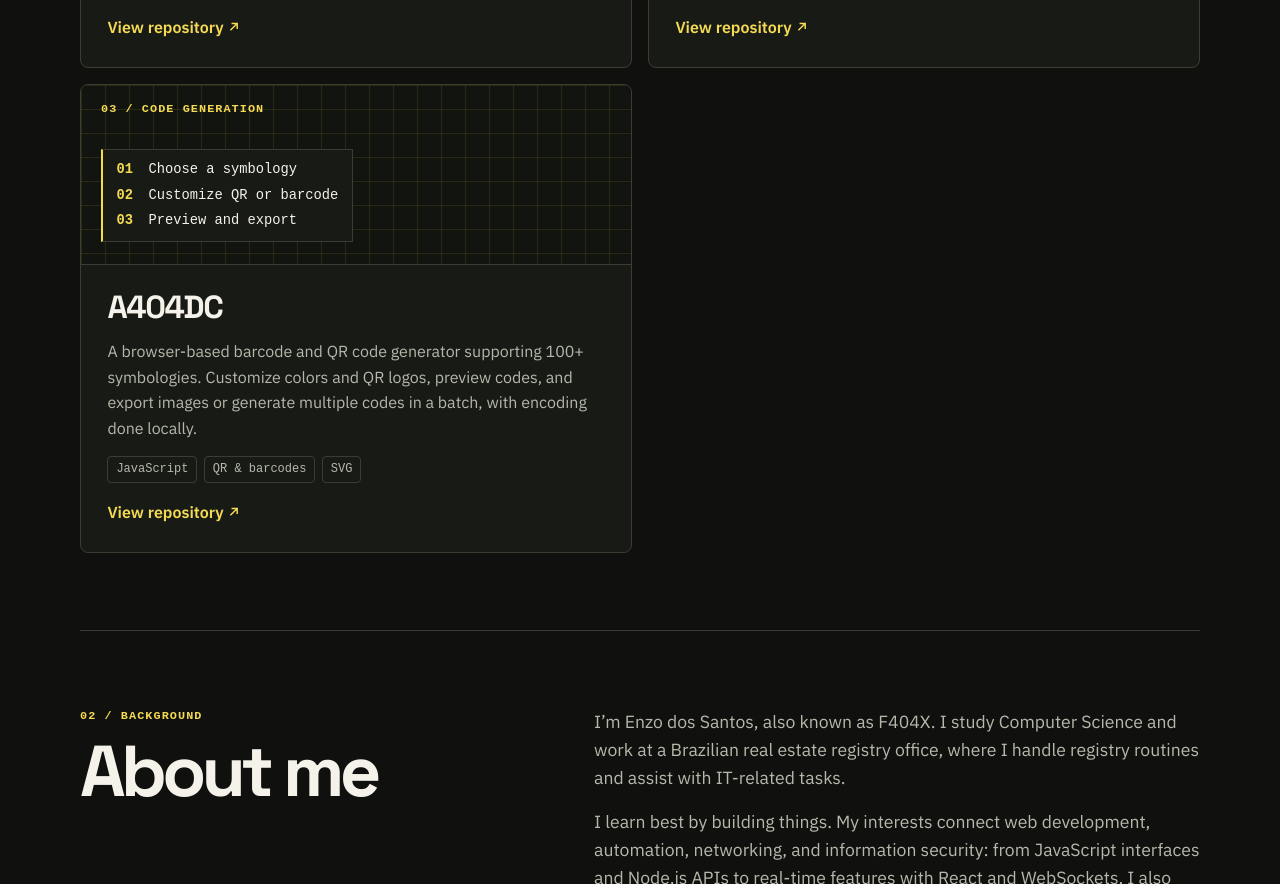
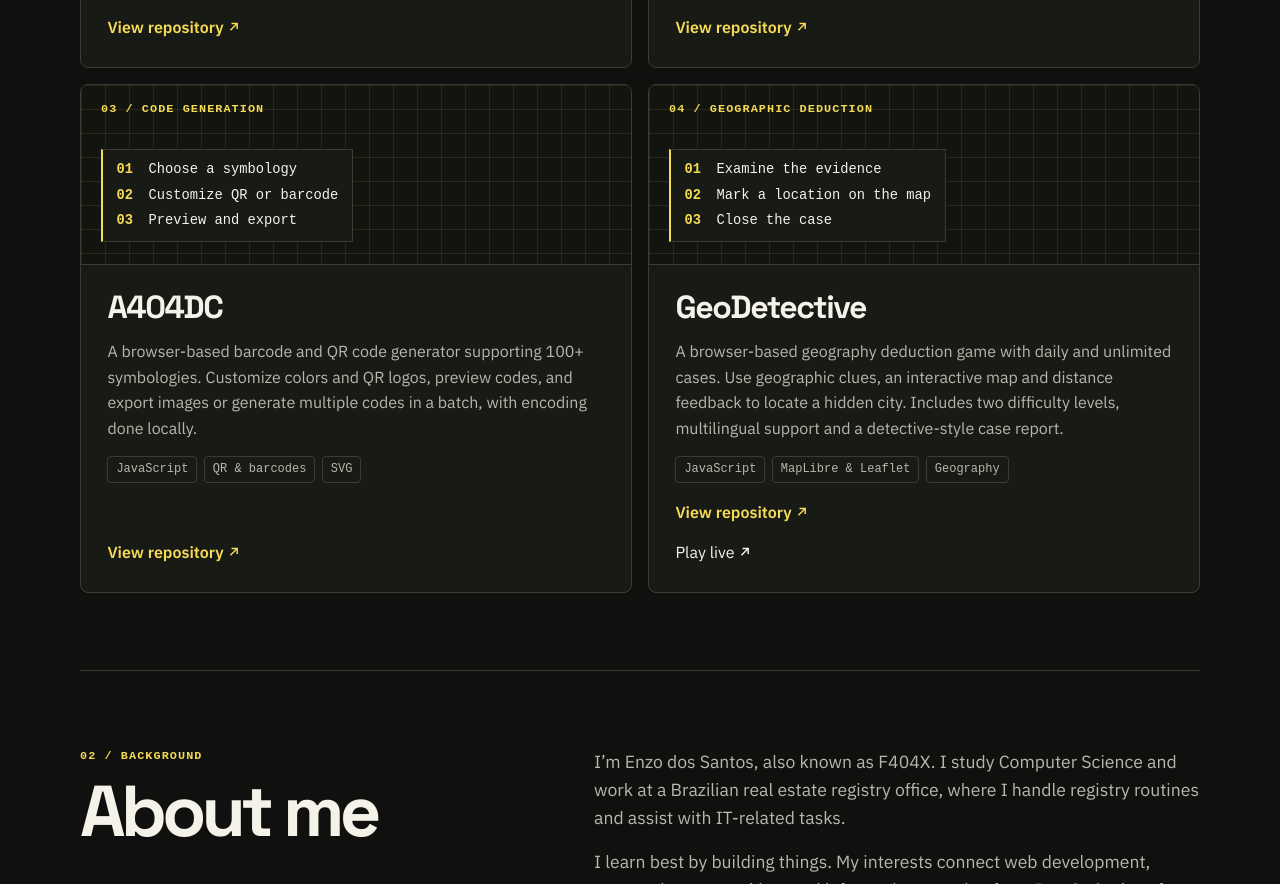
Before and after one commit to F404X/f404x-portfolio, a plain HTML site: page index.html in a window 1280 px wide. Shown: the part 1363-2247 px from the top of the page. Drawn offline with Linux system fonts and the light colour scheme.

Commit message:
feat(portfolio): showcase GeoDetective with source and playable live demo

```diff
--- a/index.html
+++ b/index.html
@@ -103,6 +103,23 @@
             <a class="text-link" href="https://github.com/F404X/aidc-generator" aria-label="View A404DC on GitHub">View repository <svg class="icon" aria-hidden="true" viewBox="0 0 12 12" fill="none" stroke="currentColor" stroke-width="1.3"><path d="M3 9 9 3M4 3h5v5"/></svg></a>
           </div>
         </article>
+        <article class="project">
+          <div class="project__art" aria-hidden="true">
+            <span class="project__index">04 / GEOGRAPHIC DEDUCTION</span>
+            <div class="code-sample">
+              <span><b>01</b> Examine the evidence</span>
+              <span><b>02</b> Mark a location on the map</span>
+              <span><b>03</b> Close the case</span>
+            </div>
+          </div>
+          <div class="project__body">
+            <h3>GeoDetective</h3>
+            <p>A browser-based geography deduction game with daily and unlimited cases. Use geographic clues, an interactive map and distance feedback to locate a hidden city. Includes two difficulty levels, multilingual support and a detective-style case report.</p>
+            <ul class="chips" aria-label="Technologies and topics"><li>JavaScript</li><li>MapLibre &amp; Leaflet</li><li>Geography</li></ul>
+            <a class="text-link" href="https://github.com/F404X/geodetective" aria-label="View GeoDetective on GitHub">View repository <svg class="icon" aria-hidden="true" viewBox="0 0 12 12" fill="none" stroke="currentColor" stroke-width="1.3"><path d="M3 9 9 3M4 3h5v5"/></svg></a>
+            <a class="project__demo" href="https://f404x.github.io/geodetective/" target="_blank" rel="noopener noreferrer" aria-label="Play GeoDetective online">Play live <svg class="icon" aria-hidden="true" viewBox="0 0 12 12" fill="none" stroke="currentColor" stroke-width="1.3"><path d="M3 9 9 3M4 3h5v5"/></svg></a>
+          </div>
+        </article>
       </div>
     </section>
 
```
